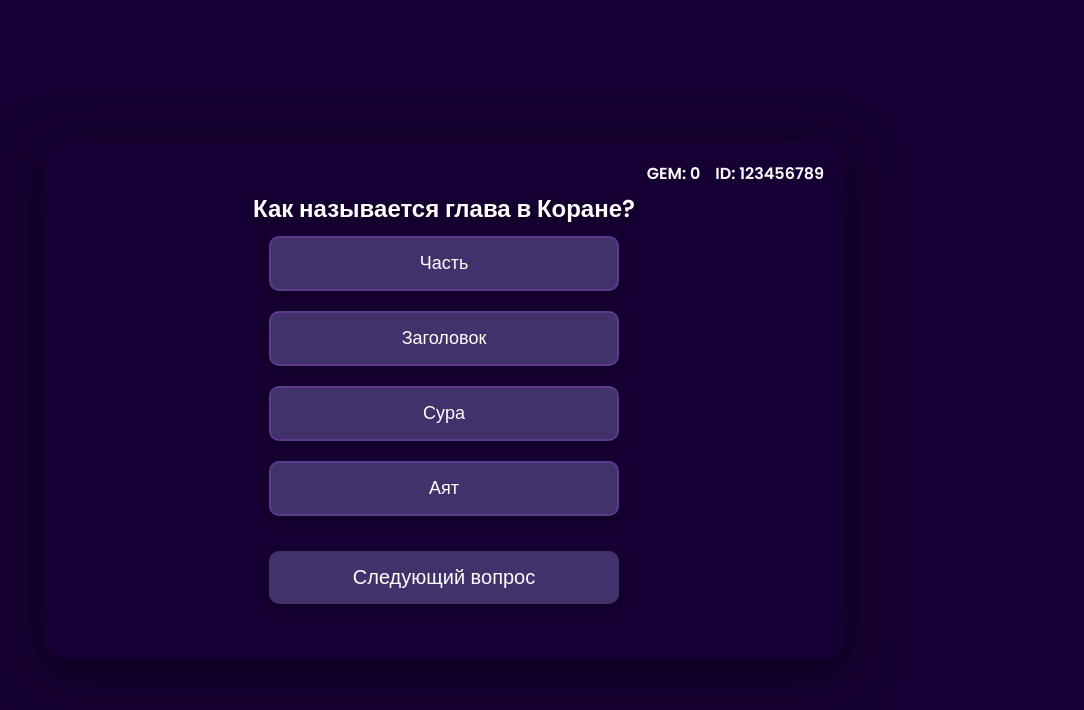
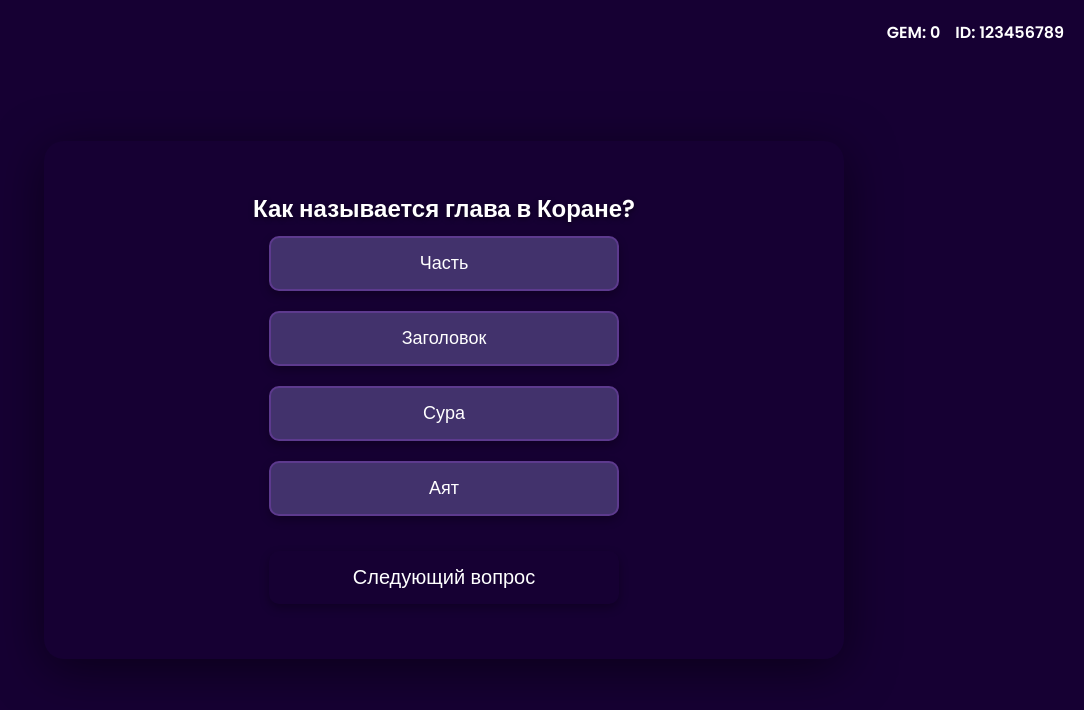
Before and after one commit to web3quiz/viktorini, a plain HTML site: page index.html in a window 1280 px wide. In both pictures the pointer is over the button "Следующий вопрос". Shown: the whole page, without its empty margins (196-1280 px from the left). Drawn offline with Linux system fonts and the light colour scheme.

Commit message:
Update style.css

```diff
--- a/style.css
+++ b/style.css
@@ -17,7 +17,7 @@ body {
 
 .container {
     text-align: center;
-    position: relative;
+    position: static;
     max-width: 800px;
     width: 100%;
     padding: 20px;
@@ -101,7 +101,7 @@ body {
 }
 
 .next-question:hover {
-    background-color: #42326C;
+    background-color: #160033;
     transform: translateY(-5px);
 }
 
```
